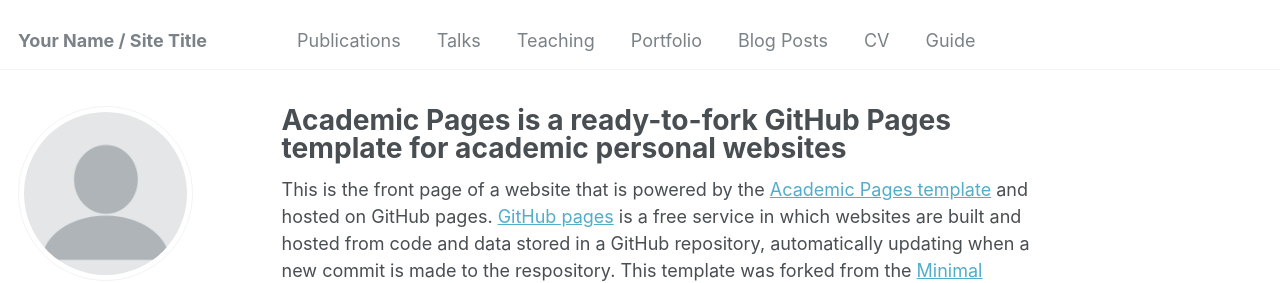
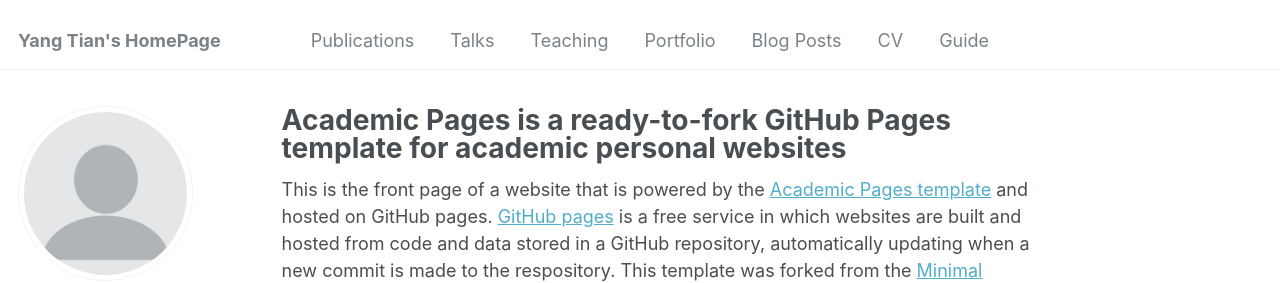
Before and after one commit to yangtian6781/yangtian6781.github.io, a Jekyll site: the page built from _pages/about.md, in a window 1280 px wide. Shown: the top 283 px of the page. Built offline with Jekyll 4.4.1, drawn with Linux system fonts in a browser that asks for light colours; some web fonts are replaced.

Commit message:
Update _config.yml

```diff
--- a/_config.yml
+++ b/_config.yml
@@ -8,7 +8,7 @@
 
 # Basic Site Settings
 locale                   : "en-US"
-title                    : "Your Name / Site Title"
+title                    : "Yang Tian's HomePage"
 title_separator          : "-"
 name                     : &name "Your Name"
 description              : &description "personal description"
```
